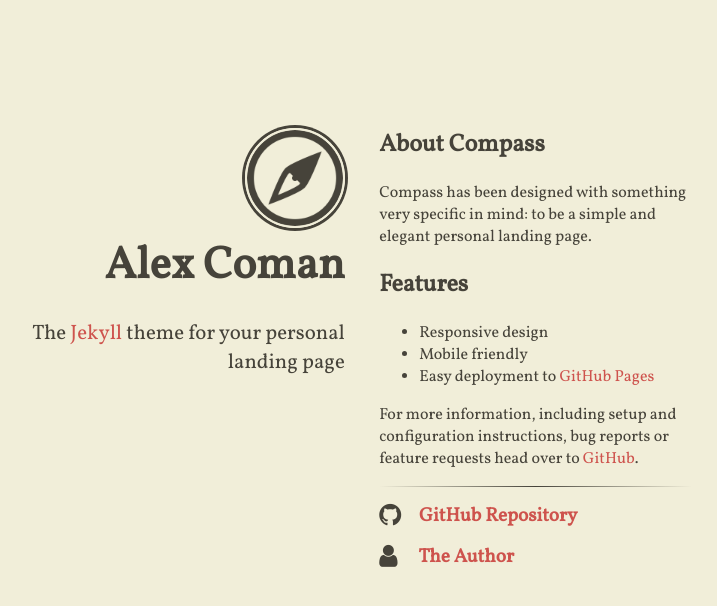
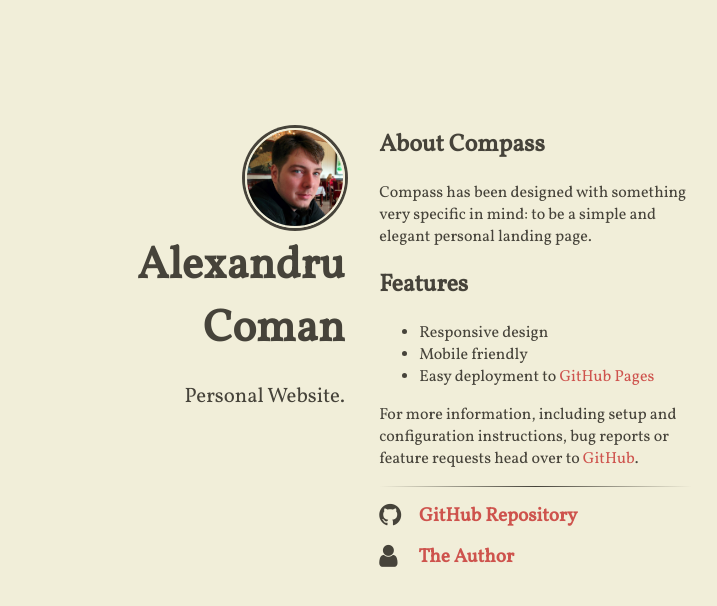
Before and after one commit to alexandrucoman/alexcoman.com, a Jekyll site: the page built from index.html, in a window 1280 px wide. Shown: the top 606 px of the page, without its empty margins (288-1005 px from the left). Built offline with Jekyll 4.4.1, drawn with Linux system fonts in a browser that asks for light colours; nearby versions of some CDN libraries.

Commit message:
Change logo with author photo

```diff
--- a/_config.yml
+++ b/_config.yml
@@ -21,11 +21,11 @@
 # compass configuration
 compass:
   # an avatar or logo (optional)
-  logo: "/images/compass.png"
+  logo: "/images/Alexandru_Coman.jpg"
   # author will appear under the avatar (optional)
-  author: "Alex Coman"
+  author: "Alexandru Coman"
   # tagline will appear under the title (optional)
-  tagline: "The <a href='http://jekyllrb.com'>Jekyll</a> theme for your personal landing page"
+  tagline: "Personal Website."
   # if include_content is true, the contents of the content.html include will be
   # added right above the generated item list, if present
   include_content: true
```
Also changed, not shown: images/Alexandru_Coman.jpg (added), images/compass.png (deleted).
